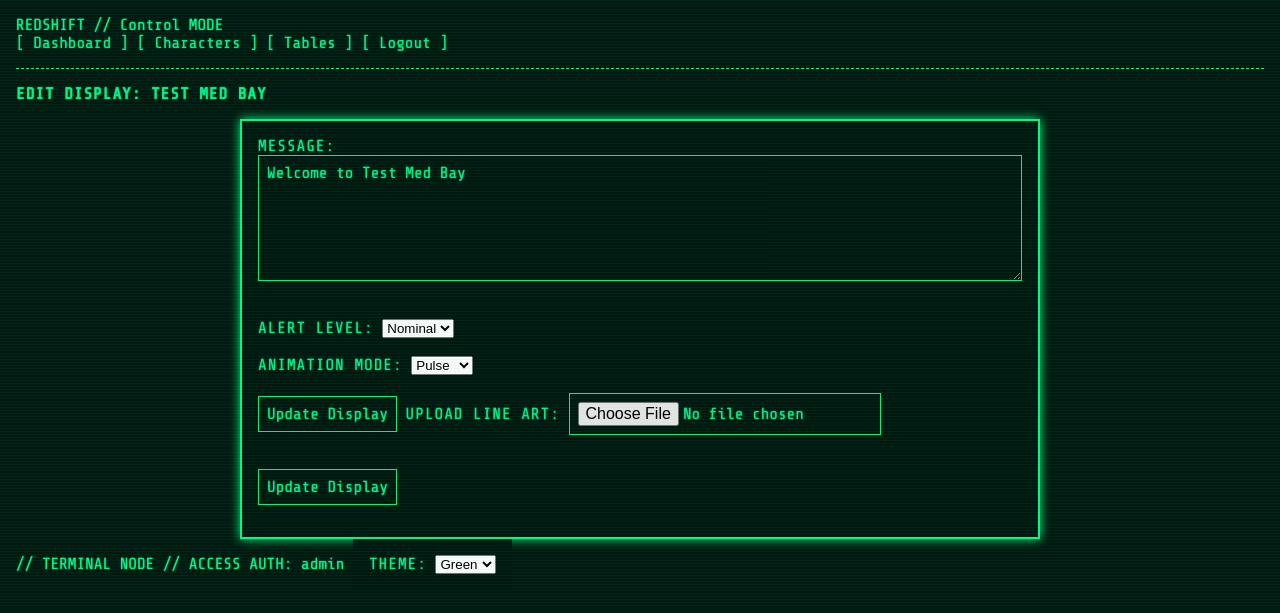
After one commit to mlkeen/redshift-app, a Flask app: page /control/displays/edit/1 in a window 1280 px wide. The commit adds this page. Shown: the top 613 px of the page. Run offline with Flask 3, Linux system fonts and the light colour scheme; a user stored in the database is signed in.

Commit message:
Working on display

```diff
--- a/app.py
+++ b/app.py
@@ -1,6 +1,6 @@
 import os
 from app import create_app, db
-from app.models import User, Character
+from app.models import User, Character, Display
 from dotenv import load_dotenv
 load_dotenv()
 
--- a/app/routes.py
+++ b/app/routes.py
@@ -1,7 +1,20 @@
-from flask import Blueprint, render_template, request, redirect, url_for, flash
+from flask import Blueprint, render_template, request, redirect, url_for, flash, send_file
 from flask_login import login_required, current_user
-from .models import Character, Item, User, Ability, Condition
+from .models import Character, Item, User, Ability, Condition, Display
 from . import db
+import qrcode
+import io
+import os
+from PIL import Image
+from werkzeug.utils import secure_filename
+
+UPLOAD_FOLDER = os.path.join('static', 'uploads')
+os.makedirs(UPLOAD_FOLDER, exist_ok=True)
+ALLOWED_EXTENSIONS = {'png', 'jpg', 'jpeg'}
+
+def allowed_file(filename):
+    return '.' in filename and filename.rsplit('.', 1)[1].lower() in ALLOWED_EXTENSIONS
+
 
 main_bp = Blueprint('main', __name__)
 
@@ -148,3 +161,88 @@ def claim_item():
             message = f"Claimed item: {item.name}"
 
     return render_template('claim_item.html', message=message)
+
+@main_bp.route('/set_theme', methods=['POST'])
+@login_required
+def set_theme():
+    theme = request.form.get('theme', 'theme-green')
+    if theme not in ['theme-green', 'theme-yellow']:
+        abort(400)
+    current_user.theme = theme
+    db.session.commit()
+    return redirect(request.referrer or url_for('main.dashboard'))
+
+
+@main_bp.route('/control/displays')
+@login_required
+def manage_displays():
+    if current_user.role != 'Control':
+        abort(403)
+    displays = Display.query.all()
+    return render_template('displays.html', displays=displays)
+
+@main_bp.route('/control/displays/edit/<int:display_id>', methods=['GET', 'POST'])
+@login_required
+def edit_display(display_id):
+    if current_user.role != 'Control':
+        abort(403)
+    display = Display.query.get_or_404(display_id)
+    if 'lineart' in request.files:
+        file = request.files['lineart']
+        if file and allowed_file(file.filename):
+            filename = secure_filename(f"display_{display.id}.png")
+            filepath = os.path.join(UPLOAD_FOLDER, filename)
+
+            # Convert to monochrome and apply theme
+            img = Image.open(file).convert('L').point(lambda x: 0 if x < 128 else 255, '1')
+            print(filepath)
+            # Save for future recoloring (use original 1-bit image as mask)
+            img.save(filepath)
+            print("Saved!")
+            display.image_filename = filename
+            db.session.commit()
+    if request.method == 'POST':
+        display.message = request.form['message']
+        display.alert_level = request.form['alert_level']
+        display.animation_mode = request.form['animation_mode']
+        db.session.commit()
+        flash("Display updated.")
+        return redirect(url_for('main.manage_displays'))
+    return render_template('edit_display.html', display=display)
+
+
+@main_bp.route('/display/<int:display_id>')
+def show_display(display_id):
+    display = Display.query.get_or_404(display_id)
+    return render_template('show_display.html', display=display)
+
+@main_bp.route('/control/displays/new', methods=['GET', 'POST'])
+@login_required
+def create_display():
+    if current_user.role != 'Control':
+        abort(403)
+    if request.method == 'POST':
+        name = request.form['name']
+        location = request.form.get('location', '')
+        new_display = Display(
+            name=name,
+            location=location,
+            message='Welcome to ' + name,
+            alert_level='Nominal',
+            animation_mode='pulse'
+        )
+        db.session.add(new_display)
+        db.session.commit()
+        return redirect(url_for('main.manage_displays'))
+    return render_template('create_display.html')
+
+@main_bp.route('/display/<int:display_id>/qr')
+def display_qr(display_id):
+    display = Display.query.get_or_404(display_id)
+    url = url_for('main.show_display', display_id=display.id, _external=True)
+    img = qrcode.make(url)
+
+    buf = io.BytesIO()
+    img.save(buf)
+    buf.seek(0)
+    return send_file(buf, mimetype='image/png')
--- a/app/static/css/retro.css
+++ b/app/static/css/retro.css
@@ -1,8 +1,26 @@
 @import url('https://fonts.googleapis.com/css2?family=Share+Tech+Mono&display=swap');
 
+:root {
+  --color-bg:         #001a11;
+}
+
+.theme-green {
+  --color-fg:         #00ff88;
+  --color-accent:     #00ffaa;
+  --color-border:     #00cc88;
+  --color-muted:      #004422;
+}
+
+.theme-yellow {
+  --color-fg:         #ffee55;
+  --color-accent:     #ffdd33;
+  --color-border:     #ffaa00;
+  --color-muted:      #ff6600;
+}
+
 body {
-  background-color: #001a11;
-  color: #00ff88;
+  background-color: var(--color-bg);
+  color: var(--color-fg);
   font-family: 'Share Tech Mono', monospace;
   margin: 0;
   padding: 1rem;
@@ -13,26 +31,28 @@ a, h1, h2, h3, p, label, input, textarea, button, .nav-bar, .panel {
   animation: flickerAnim 3.6s infinite alternate;
 }
 
-a {  text-decoration: none; color: #00ff88;}
+a {  text-decoration: none; color: var(--color-fg)}
 a:hover {  text-decoration: underline;}
-a:before { content: "["; color: #00ff88;}
-a:after { content: "]"; color: #00ff88;}
+a:before { content: " [ "; color: var(--color-fg)}
+a:after { content: " ] "; color: var(--color-fg)}
 
 form, .panel, .container {
-  border: 2px solid #00ff88;
+  border: 2px solid var(--color-fg);
   padding: 1rem;
   margin: 1rem auto;
-  max-width: 600px;
-  background-color: #001a11;
-  box-shadow: 0 0 10px #00ff88;
+  max-width: 800px;
+  background-color: var(--color-bg);
+  box-shadow: 0 0 10px var(--color-fg);
   width: 100%;
   box-sizing: border-box;
 }
 
+form.errata  {border: 0; display:inline; box-shadow: none;}
+
 input, textarea, button {
-  background-color: #001a11;
-  color: #00ff88;
-  border: 1px solid #00ff88;
+  background-color: var(--color-bg);
+  color: var(--color-fg);
+  border: 1px solid var(--color-fg);
   font-family: inherit;
   padding: 0.5rem;
   margin-bottom: 1rem;
@@ -41,21 +61,23 @@ input, textarea, button {
 }
 
 input:focus, textarea:focus {
-  background-color: #001a11;
-  color: #00ff88;
+  background-color: var(--color-bg);
+  color: var(--color-fg);
   outline: none;
-  box-shadow: 0 0 5px #00ffaa;
+  box-shadow: 0 0 5px var(--color-accent);
 }
 
-h1, h2, label {
+h1, h2, h3, label {
   text-transform: uppercase;
   letter-spacing: 1px;
   font-size: 1rem;
 }
+h3:before { content: "<"; color: var(--color-fg);}
+h3:after { content: ">"; color: var(--color-fg);}
 
 hr {
   border: none;
-  border-top: 1px dashed #00ff88;
+  border-top: 1px dashed var(--color-fg);
   margin: 1rem 0;
 }
 
--- a/app/templates/base.html
+++ b/app/templates/base.html
@@ -6,7 +6,8 @@
   <meta name="viewport" content="width=device-width, initial-scale=1">
   <link rel="stylesheet" href="{{ url_for('static', filename='css/retro.css') }}">
 </head>
-<body>
+<body class="{{ current_user.theme if current_user.is_authenticated else 'theme-green' }}">
+
 <div class="crt>"
     <div class="nav-bar {% if current_user.role == 'Control' %}control-nav{% else %}player-nav{% endif %}">
         REDSHIFT // {{ current_user.role if current_user.is_authenticated else "GUEST" }} MODE<BR/>
@@ -36,6 +37,15 @@
 
   // TERMINAL NODE // ACCESS AUTH: {{ current_user.username }}
 
+  <form action="{{ url_for('main.set_theme') }}" method="POST" class="errata">
+    <label for="themeSelect">Theme:</label>
+    <select id="themeSelect" name="theme" onchange="this.form.submit()">
+      <option value="theme-green" {% if current_user.theme == 'theme-green' %}selected{% endif %}>Green</option>
+      <option value="theme-yellow" {% if current_user.theme == 'theme-yellow' %}selected{% endif %}>Yellow</option>
+    </select>
+  </form>
+
+
 </div>
 </body>
 </html>
--- /dev/null
+++ b/app/templates/edit_display.html
@@ -0,0 +1,30 @@
+{% extends "base.html" %}
+{% block content %}
+<h2>Edit Display: {{ display.name }}</h2>
+
+<form method="post" enctype="multipart/form-data">
+  <label>Message:</label><br>
+  <textarea name="message" rows="6" style="width:100%;">{{ display.message }}</textarea><br><br>
+
+  <label>Alert Level:</label>
+  <select name="alert_level">
+    <option value="Nominal" {% if display.alert_level == 'Nominal' %}selected{% endif %}>Nominal</option>
+    <option value="Warning" {% if display.alert_level == 'Warning' %}selected{% endif %}>Warning</option>
+    <option value="Critical" {% if display.alert_level == 'Critical' %}selected{% endif %}>Critical</option>
+  </select><br><br>
+
+  <label>Animation Mode:</label>
+  <select name="animation_mode">
+    <option value="pulse" {% if display.animation_mode == 'pulse' %}selected{% endif %}>Pulse</option>
+    <option value="flicker" {% if display.animation_mode == 'flicker' %}selected{% endif %}>Flicker</option>
+    <option value="scan" {% if display.animation_mode == 'scan' %}selected{% endif %}>Scan</option>
+  </select><br><br>
+
+  <button type="submit">Update Display</button>
+  <label>Upload Line Art:</label>
+  <input type="file" name="lineart"><br><br>
+
+  <button type="submit">Update Display</button>
+</form>
+
+{% endblock %}
```
Also changed, not shown: other parts of app/static/css/retro.css (+15 -14 lines), app/models.py (+14 -0 lines), app/static/css/display.css (added, +137 -0 lines), app/templates/create_display.html (added, +11 -0 lines), app/templates/displays.html (added, +15 -0 lines), app/templates/edit_character_control.html (+12 -14 lines), app/templates/index.html (+3 -22 lines), app/templates/show_display.html (added, +80 -0 lines), instance/redshift.db.
